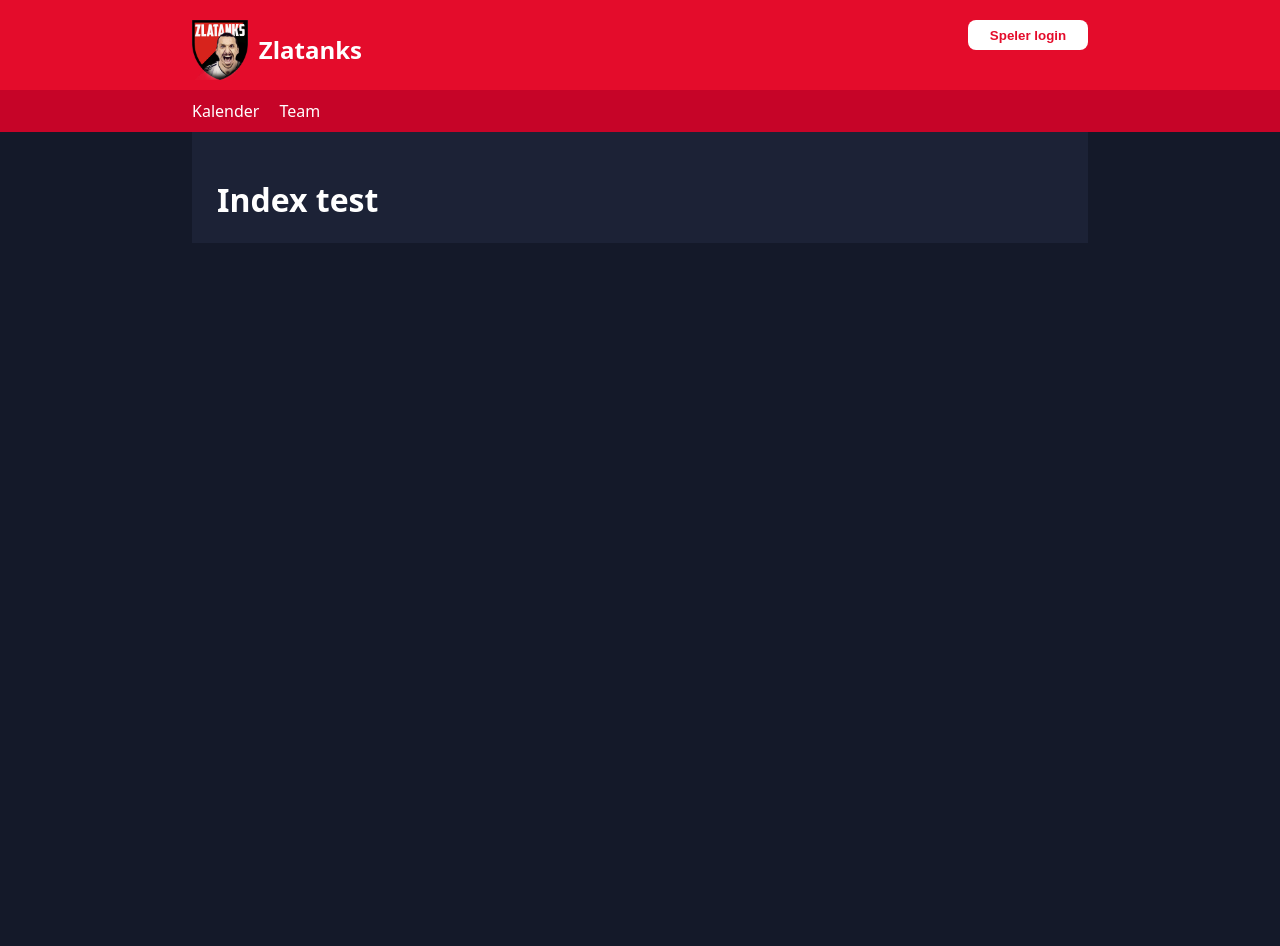
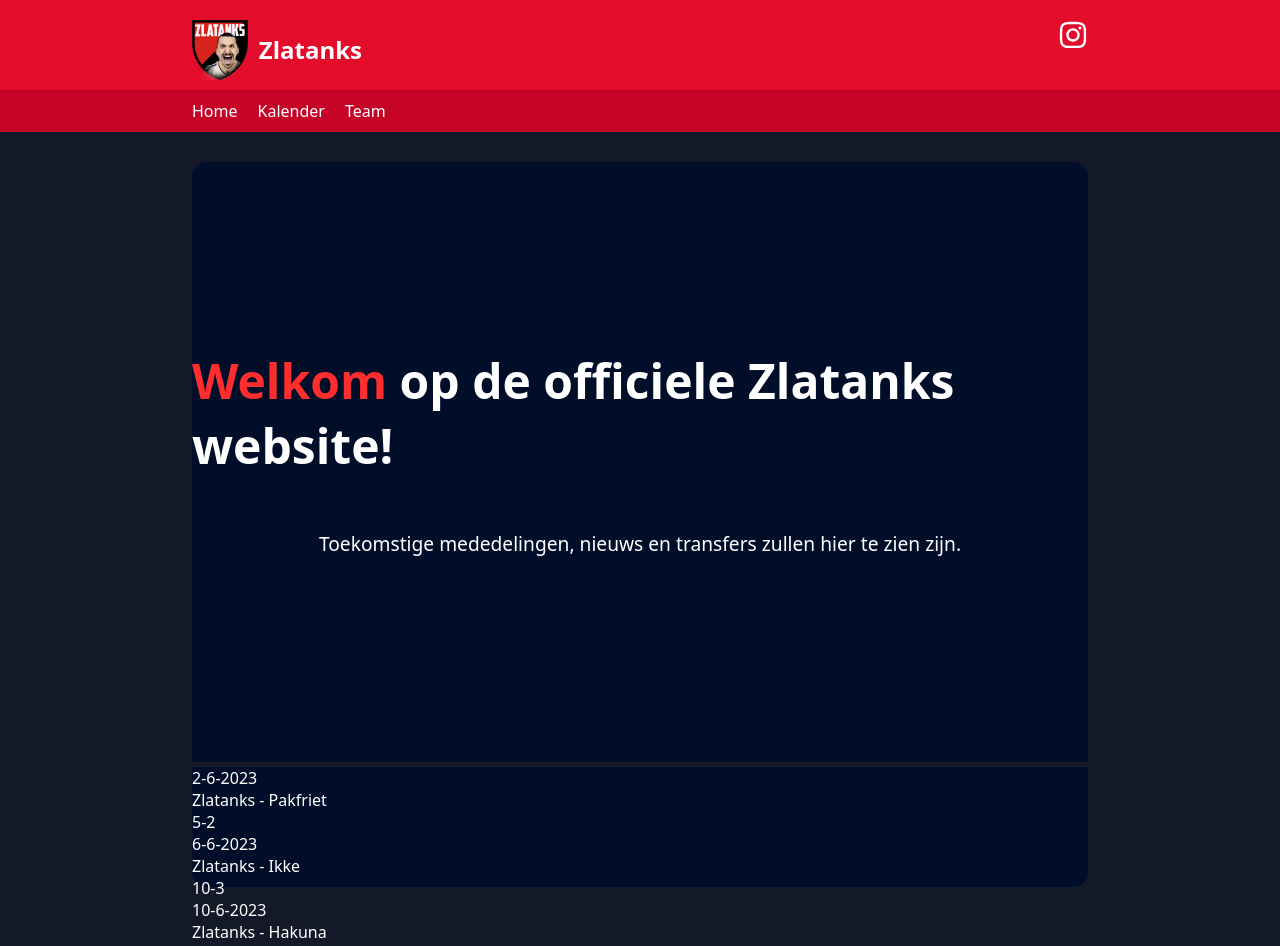
Before and after one commit to WoutDM/zlatanks, a React (Create React App) app: page / in a window 1280 px wide. Shown: the top 946 px of the page. Before the commit the page ends 800 px from the top, so only its background shows below. Built offline with nearby package versions, Linux system fonts and the light colour scheme.

Commit message:
fixture component + test data

```diff
--- a/package.json
+++ b/package.json
@@ -8,6 +8,7 @@
     "@testing-library/user-event": "^13.5.0",
     "react": "^18.2.0",
     "react-dom": "^18.2.0",
+    "react-icons": "^4.9.0",
     "react-router-dom": "^6.13.0",
     "react-scripts": "5.0.1",
     "web-vitals": "^2.1.4"
--- /dev/null
+++ b/src/data/matches.js
@@ -0,0 +1,83 @@
+let matches = {
+  'season20232024': [
+    {
+      'opponent': 'Pakfriet',
+      'home': true,
+      'date': '2-6-2023',
+      'result': '5-2',
+      'scorers': {'Wout Wartel':2, 'Brikke Van De Velde': 2, 'Jan Perdaens':1},
+    },
+    {
+      'opponent': 'Ikke',
+      'home': false,
+      'date': '6-6-2023',
+      'result': '10-3',
+      'scorers': {'Wout Wartel':1, 'Senne De Bakker': 1, 'Mauritz Lowie':1},
+    },
+    {
+      'opponent': 'Hakuna',
+      'home': true,
+      'date': '10-6-2023',
+      'result': '26-0',
+      'scorers': {'Wout Wartel':8, 'Brikke Van De Velde': 5, 'Jan Perdaens':9, 'Wout De Maeseneer':3, 'Mathias Luipaard':1},
+    },
+    {
+      'opponent': 'Anciens',
+      'home': false,
+      'date': '14-6-2023',
+      'result': '3-3',
+      'scorers': {'Wout Wartel':1, 'Renaat De Cooman': 1, 'Lander De Bakker':1},
+    },
+    {
+      'opponent': 'Avilo',
+      'home': true,
+      'date': '18-6-2023',
+      'result': '5-2',
+      'scorers': {'Wout Wartel':2, 'Brikke Van De Velde': 2, 'Jan Perdaens':1},
+    },
+    {
+      'opponent': 'Mits City',
+      'home': false,
+      'date': '20-6-2023',
+      'result': '10-3',
+      'scorers': {'Wout Wartel':1, 'Senne De Bakker': 1, 'Mauritz Lowie':1},
+    },
+    {
+      'opponent': 'Loemek',
+      'home': true,
+      'date': '23-6-2023',
+      'result':'3-3',
+      'scorers': {'Wout Wartel':1, 'Renaat De Cooman': 1, 'Lander De Bakker':1},
+    },
+    {
+      'opponent': 'Stampneffest',
+      'home': false,
+      'date': '30-6-2023',
+      'result': null,
+      'scorers': null,
+    },
+    {
+      'opponent': 'Sportief',
+      'home': true,
+      'date': '2-7-2023',
+      'result': null,
+      'scorers': null,
+    },
+    {
+      'opponent': 'Real Illegal',
+      'home': true,
+      'date': '5-7-2023',
+      'result': null,
+      'scorers': null,
+    },
+    {
+      'opponent': 'Hekelbeek',
+      'home': true,
+      'date': '10-7-2023',
+      'result': null,
+      'scorers': null,
+    },
+  ],
+};
+
+export default matches;
--- a/src/pages/custom_page_body/CustomPageBody.css
+++ b/src/pages/custom_page_body/CustomPageBody.css
@@ -4,6 +4,6 @@
   display: flex;
   margin-left: auto;
   margin-right: auto;
-  background-color: #1c2236;
+  /* background-color: #1c2236; */
   color: white;
 }
--- a/src/pages/homepage/Index.css
+++ b/src/pages/homepage/Index.css
@@ -1,5 +1,68 @@
+/* =================================================== */
+
 #Index_body {
-  padding-inline: 25px;
-  padding-top: 25px;
+  margin-top: 30px;
   width: 100%;
 }
+
+/* =================================================== */
+
+
+
+/* =================================================== */
+
+/* Main content */
+
+#main_content {
+  width: 100%;
+  height: 600px;
+  background-color: #000E29;
+  overflow: hidden;
+  border-radius: 15px 15px 0 0;
+}
+
+#word_highlight {
+  color: rgb(255, 45, 45);
+  /* text-shadow: 1px 0 10px red; */
+}
+
+#main_content h1 {
+  color: white;
+  font-size: 300%;
+  margin-top: 0;
+}
+
+#main_content p {
+  color: white;
+  font-size: 120%;
+  font-weight: 500;
+}
+
+/*
+Voorlopige css
+(tot er images zijn om er in de plaats te zetten)
+*/
+#main_content {
+  display: flex;
+  flex-direction: column;
+  align-items: center;
+  justify-content: center;
+}
+
+/* =================================================== */
+
+
+
+/* =================================================== */
+
+/* homepage_fixtures */
+
+#homepage_fixtures {
+  margin-top: 5px;
+  width: 100%;
+  height: 120px;
+  border-radius: 0 0 15px 15px;
+  background-color: #000E29;
+}
+
+/* =================================================== */
--- a/src/pages/homepage/Index.jsx
+++ b/src/pages/homepage/Index.jsx
@@ -1,10 +1,25 @@
-import './Index.css'
+import './Index.css';
+import matches from '../../data/matches';
+import FixtureComponent from '../shared_components/fixture_component/FixtureComponent';
 
 export default function Index() {
 
   return (
     <div id='Index_body'>
-      <h1>Index test</h1>
+      <div id='main_content'>
+        <h1><span id='word_highlight'>Welkom</span> op de officiele Zlatanks website!</h1>
+        <p>
+          Toekomstige mededelingen, nieuws en transfers zullen
+          hier te zien zijn.
+        </p>
+      </div>
+      <div id='homepage_fixtures'>
+        {
+          matches.season20232024.map(match => {
+            return <FixtureComponent matchData={match}/>
+          })
+        }
+      </div>
     </div>
   );
 }
--- a/src/pages/navbar/Navbar.css
+++ b/src/pages/navbar/Navbar.css
@@ -58,9 +58,18 @@ nav a {
   align-items: center;
 }
 
+#navbar_top_right {
+  height: 30px;
+}
+
+.icons {
+  height: 100%;
+  width: auto;
+}
+
 #button_player_login {
   width: 120px;
-  height: 30px;
+  height: 100%;
   background-color: white;
   color: #E40C2B;
   font-weight: 800;
--- a/src/pages/navbar/Navbar.jsx
+++ b/src/pages/navbar/Navbar.jsx
@@ -1,5 +1,6 @@
 import { Link } from 'react-router-dom';
-import zlatanks_transparant_logo from '../../images/zlatanks_logo_transparant.png'
+import zlatanks_transparant_logo from '../../images/zlatanks_logo_transparant.png';
+import {FaInstagram} from 'react-icons/fa';
 
 export default function Navbar() {
 
@@ -13,13 +14,19 @@ export default function Navbar() {
             </Link>
             <h1>Zlatanks</h1>
           </div>
-          <button id='button_player_login'>
-            Speler login
-          </button>
+          <div id='navbar_top_right'>
+            {/* <button id='button_player_login'>
+              Speler login
+            </button> */}
+            <a href="https://www.instagram.com/zlatanks/?hl=nl" target="_blank" rel="noreferrer"><FaInstagram className='icons'/></a>
+          </div>
         </div>
       </div>
       <div id='navbar_bottom'>
         <div id='navbar_bottom_content'>
+          <Link to='/'>
+            <p className='link_text'>Home</p>
+          </Link>
           <Link to='/Kalender'>
             <p className='link_text'>Kalender</p>
           </Link>
--- /dev/null
+++ b/src/pages/shared_components/fixture_component/FixtureComponent.jsx
@@ -0,0 +1,12 @@
+import './FixtureComponent.css'
+
+export default function FixtureComponent({matchData}) {
+
+  return (
+    <div id='FixtureComponent'>
+      <div>{matchData.date}</div>
+      <div>Zlatanks - {matchData.opponent}</div>
+      <div>{matchData.result}</div>
+    </div>
+  );
+}
```
Also changed, not shown: src/pages/shared_components/fixture_component/FixtureComponent.css (added), 1 other file (tests, documents, lock files or other folders).
